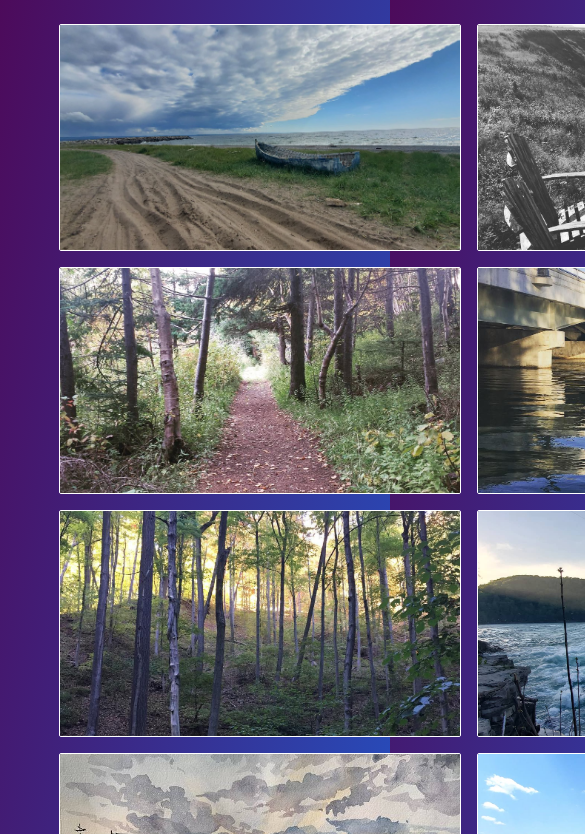
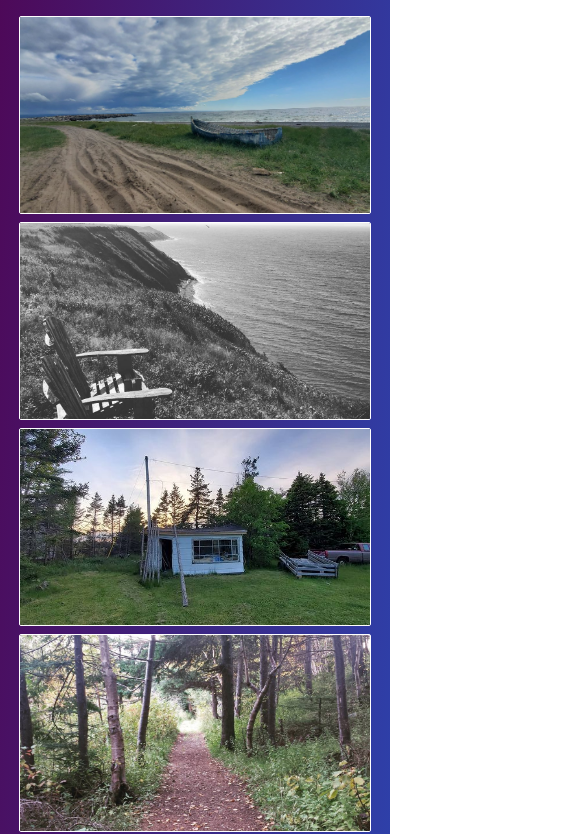
Before and after one commit to CFisher21/myPhotography, a plain HTML site: page Final Sprint Solo/index.html in a window 390 px wide. Shown: the part 116-950 px from the top of the page, 585 px wide, since content can reach past the window. Drawn offline with Linux system fonts and the light colour scheme.

Commit message:
Updated CSS to make site responsive
This website now looks clean on both desktop and mobile

```diff
--- a/Final Sprint Solo/style.css
+++ b/Final Sprint Solo/style.css
@@ -28,18 +28,18 @@ h1 {
 }
 
 .container{
-    display: grid;
-    justify-items: center;
-    grid-template-columns: 2fr 2fr 2fr;
-    margin-left: 13.1vw;
-    margin-right: 13.1vw;
+    display: flex;
+    gap: 8px;
+    justify-content: center;
+    align-items: center;
+    flex-wrap: wrap;
+    margin: 8px;
 }
 
 .container img {
     width: 400px;
     height: 225px;
     object-fit: cover;
-    margin: 8px;
     border: 1px solid rgb(255, 255, 255);
     border-radius: 2px;
     cursor: pointer;
@@ -76,3 +76,13 @@ body {
     background-color: black;
     border: 2px solid white;
 }
+
+/* @media screens */
+
+@media (max-width: 821px) {
+
+    .container img {
+        width: 350px;
+        height: 196px;
+    }
+}
```
